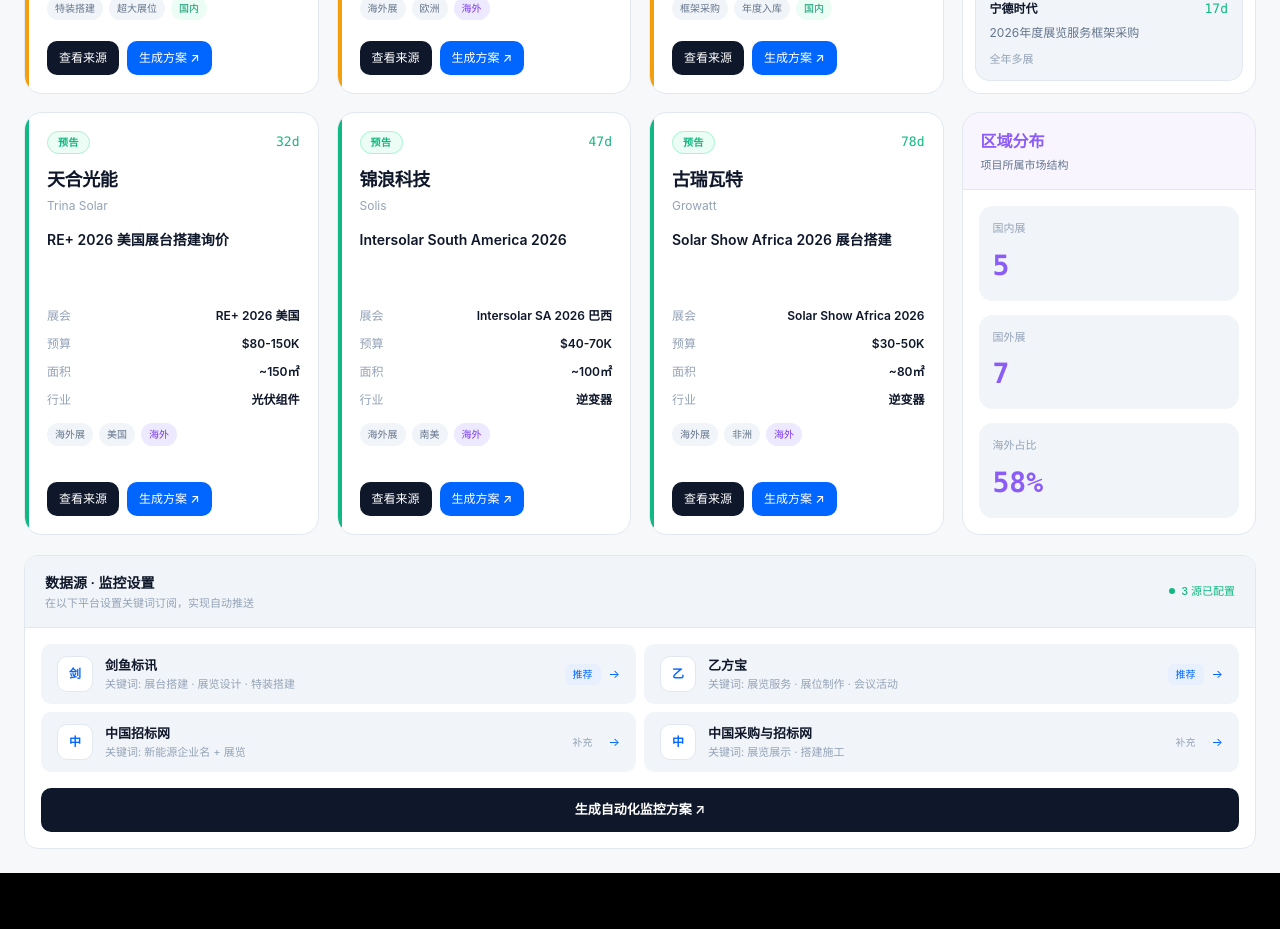
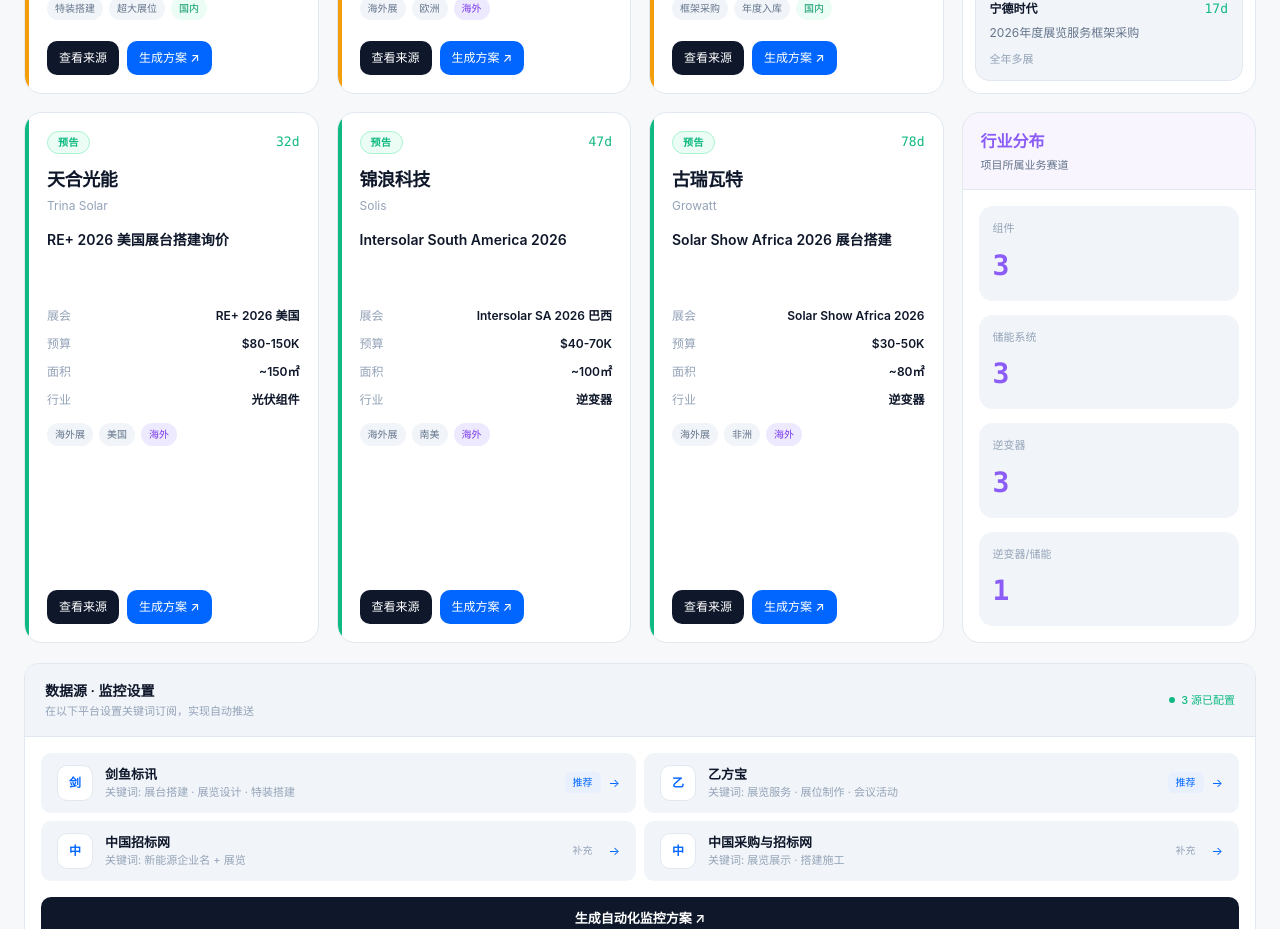
Before and after one commit to duofung/macro-live-monitor, a Next.js app: page / in a window 1280 px wide. Shown: the part 1640-2569 px from the top of the page. Before the commit the page ends 2513 px from the top, so only its background shows below. Built offline with nearby package versions, Linux system fonts and the light colour scheme.

Commit message:
Switch right rail to industry distribution

```diff
--- a/components/expo-radar.tsx
+++ b/components/expo-radar.tsx
@@ -90,6 +90,15 @@
   { name: "中国招标网", url: "https://www.bidcenter.com.cn", kw: "新能源企业名 + 展览", status: "补充" },
   { name: "中国采购与招标网", url: "https://chinabidding.com.cn", kw: "展览展示 · 搭建施工", status: "补充" },
 ];
+
+const industryLabels: Record<string, string> = {
+  "光伏组件": "组件",
+  "逆变器/储能": "逆变器/储能",
+  "储能/动力电池": "储能/电池",
+  "储能系统": "储能系统",
+  "储能电芯": "储能电芯",
+  "逆变器": "逆变器",
+};
 
 function Deadline({ d }: { d: string }) {
   const n = daysLeft(d);
@@ -194,6 +203,20 @@
   const domesticCount = stats.total - stats.overseas;
   const latestPublishDate = useMemo(() => [...FEEDS].sort((a, b) => b.pubDate.localeCompare(a.pubDate))[0]?.pubDate ?? "", []);
   const todayNewCount = useMemo(() => FEEDS.filter((item) => item.pubDate === latestPublishDate).length, [latestPublishDate]);
+  const industryStats = useMemo(() => {
+    return Object.entries(
+      FEEDS.reduce<Record<string, number>>((acc, item) => {
+        acc[item.seg] = (acc[item.seg] ?? 0) + 1;
+        return acc;
+      }, {}),
+    )
+      .sort((a, b) => b[1] - a[1])
+      .slice(0, 4)
+      .map(([segment, count]) => ({
+        label: industryLabels[segment] ?? segment,
+        value: `${count}`,
+      }));
+  }, []);
 
   const actionBoard = useMemo(() => {
     const sorted = [...FEEDS].sort((a, b) => daysLeft(a.deadline) - daysLeft(b.deadline));
@@ -234,14 +257,10 @@
     },
     {
       key: "region",
-      title: "区域分布",
-      subtitle: "项目所属市场结构",
+      title: "行业分布",
+      subtitle: "项目所属业务赛道",
       tone: "#8B5CF6",
-      stats: [
-        { label: "国内展", value: `${domesticCount}` },
-        { label: "国外展", value: `${stats.overseas}` },
-        { label: "海外占比", value: `${overseasRatio}%` },
-      ],
+      stats: industryStats,
     },
   ] as const;
 
```
